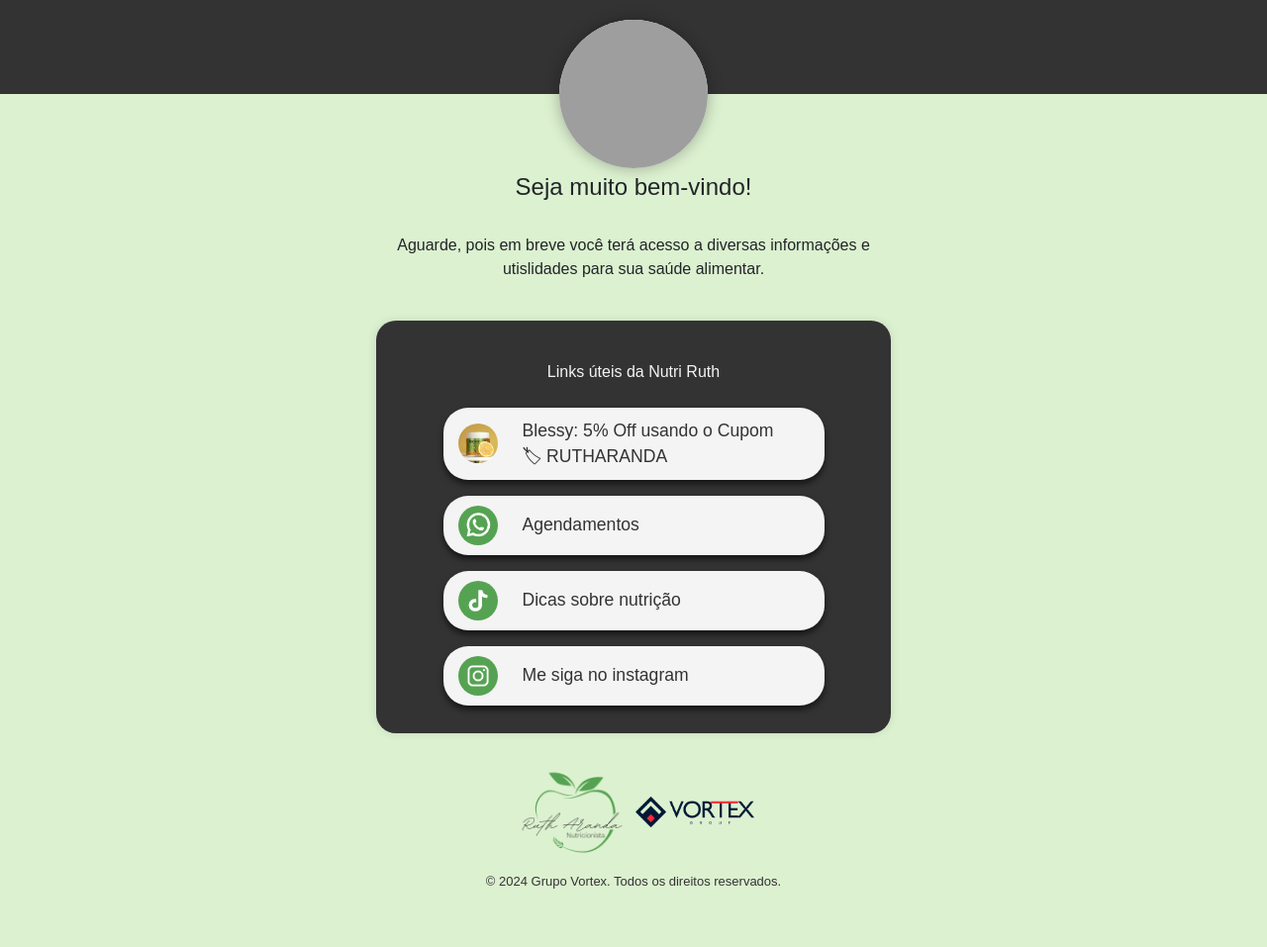
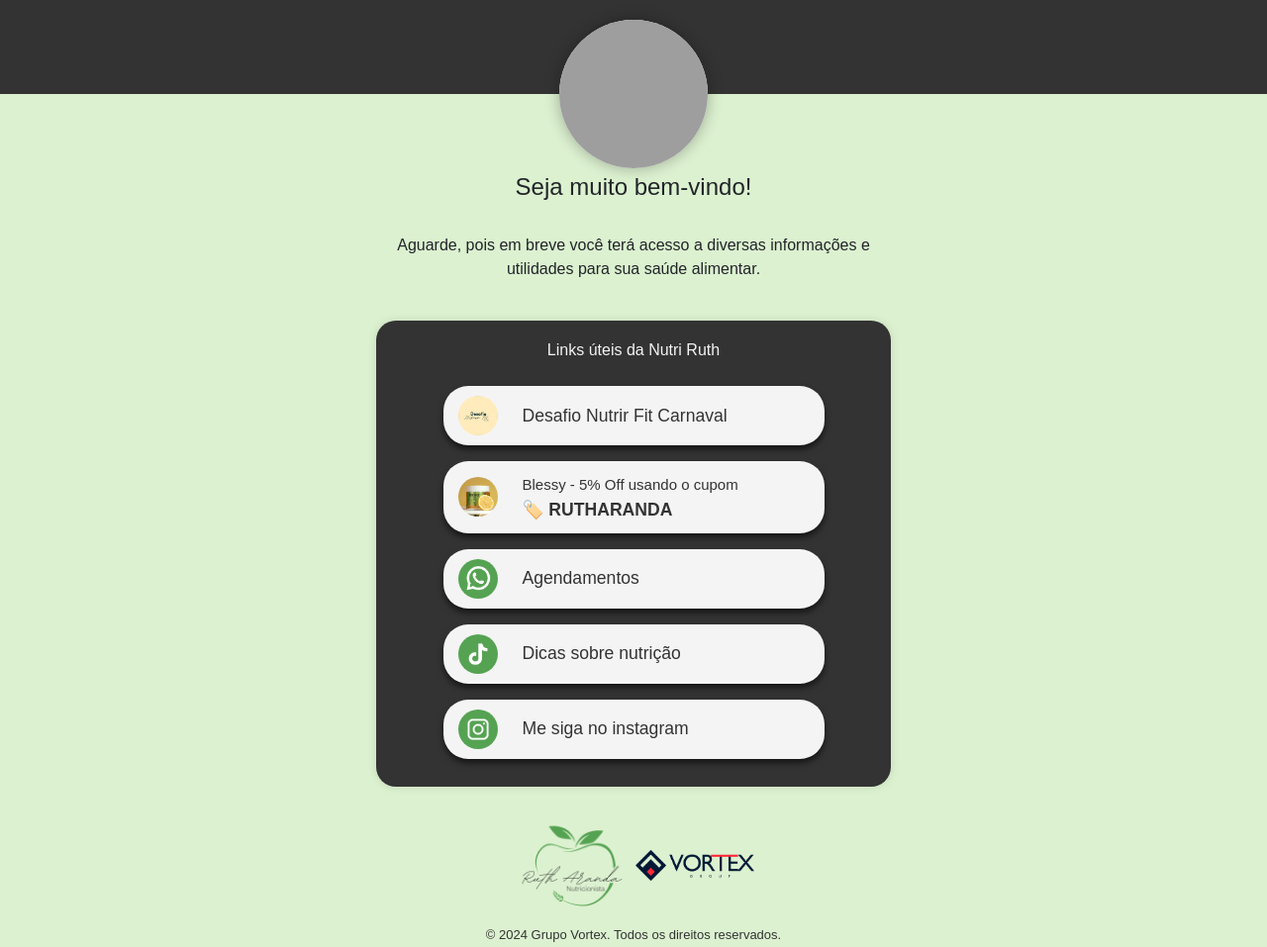
Before and after one commit to eduardokochhann/app.nutriruth.home, a plain HTML site: page index.html in a window 1280 px wide. Shown: the whole page at 99% size. Before the commit the page ends 920 px from the top, so only its background shows below. Drawn offline with nearby package versions, Linux system fonts and the light colour scheme; grey boxes are pictures that could not be loaded; a script that the page names is missing.

Commit message:
alteracao - cupom blessy e remoção do script de modal, alteração do nome do menu

```diff
--- a/css/styles.css
+++ b/css/styles.css
@@ -72,7 +72,8 @@ body, html {
 }
 
 .text-linksU {
-    margin-top: -50px !important;
+    text-align: right;
+    margin-top: -72px !important;
     color: #f4f4f4;
 }
 
@@ -264,7 +265,7 @@ a {
     }
 }
 
-/* PAGINA DE VENDAS - PAGAMENTO DESAFIO NUTRIR FIT VERÃO */
+/* PAGINA DE VENDAS - PAGAMENTO DESAFIO NUTRIR FIT CARNAVAL */
 
 .bg-pay {
     background-color: #ffa361;
--- a/index.html
+++ b/index.html
@@ -19,15 +19,23 @@
             <div class="text-center">
                 <main class="container text-center">
                     <h4>Seja muito bem-vindo!</h4><br>
-                    <p>Aguarde, pois em breve você terá acesso a diversas informações e utislidades para sua saúde alimentar.</p>
+                    <p>Aguarde, pois em breve você terá acesso a diversas informações e utilidades para sua saúde alimentar.</p>
                     <div class="link-container">
                         <p class="text-linksU">Links úteis da Nutri Ruth</p>
+                        <a href="ld_pay_nutrirfit.html" class="d-flex align-items-center btn-link-custom" id="grupoDesafioBtn">
+                            <div class="icon-mask">
+                                <img src="images/logo_Desafio_NutrirFitVerao_ver2.png" alt="Pagina de pagamento">
+                            </div>
+                            <div class="btn-text">
+                                Desafio Nutrir Fit Carnaval
+                            </div>
+                        </a>
                         <a href="https://loja.useblessy.com.br/discount/RUTHARANDA" target="_blank" class="d-flex align-items-center btn-link-custom" id="Blessy">
                             <div class="icon-mask">
                                 <img src="images/blessy.jpg" alt="CUPOM">
                             </div>
                             <div class="btn-text">
-                                Blessy: 5% Off usando o Cupom <br> 🏷 RUTHARANDA
+                                <span style="font-size: 15px;">Blessy - 5% Off usando o cupom <br></span> 🏷️ <span style="font-weight:bold;">RUTHARANDA</span>
                             </div>
                         </a>
                         <a href="https://api.whatsapp.com/send?phone=5551989122061&text=Ol%C3%A1,%20Gostaria%20de%20agendar%20uma%20consulta." target="_blank" class="d-flex align-items-center btn-link-custom">
@@ -89,7 +97,9 @@
     <script src="https://cdn.jsdelivr.net/npm/@popperjs/core@2.0.6/dist/umd/popper.min.js"></script>
     <script src="https://stackpath.bootstrapcdn.com/bootstrap/4.5.2/js/bootstrap.min.js"></script>
     <script src="js/scripts.js"></script>
-    <script>
+
+    <!--# SCRIPT QUANDO O DESAFIO FOR ENCERRADO-->
+    <!-- <script>
             // Abre o Modal
     document.getElementById("grupoDesafioBtn").onclick = function() {
         document.getElementById("myModal").style.display = "flex";
@@ -107,7 +117,7 @@
         }
     }
 
-    </script>
+    </script> -->
 
 </body>
 </html>
```
